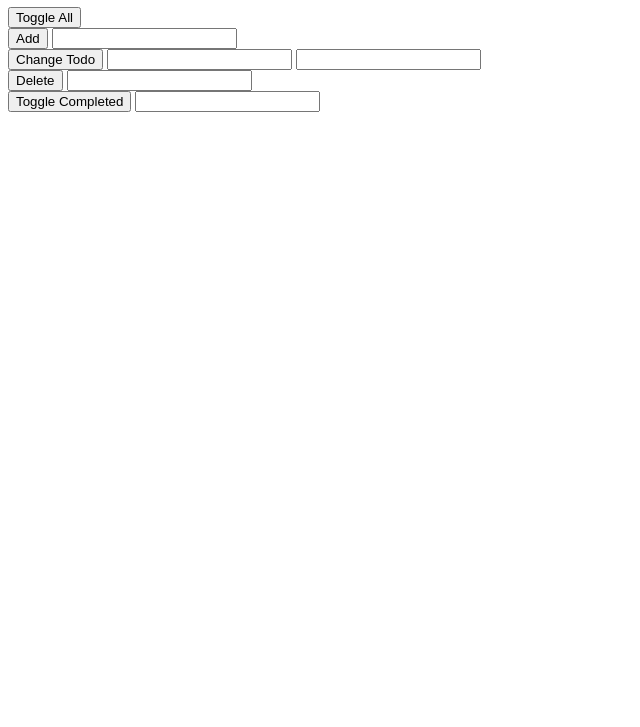
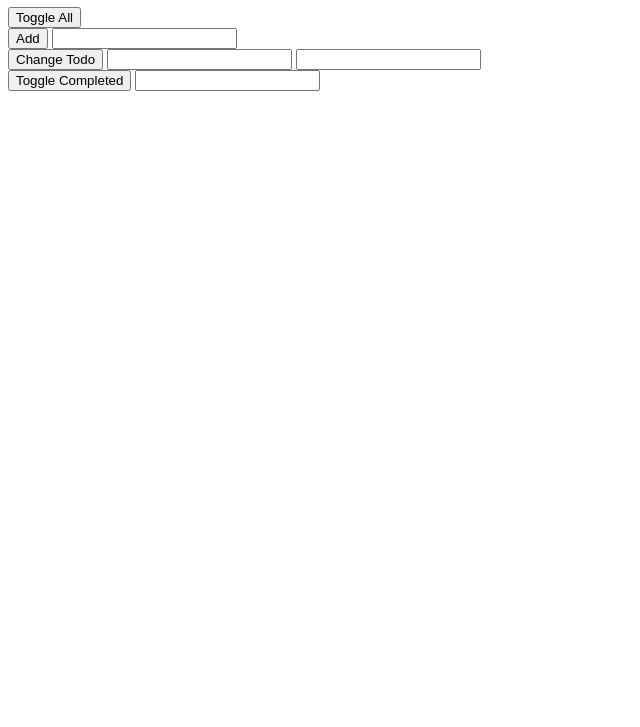
Before and after one commit to steerpike100/practical-javascript, a plain HTML site: page index.html in a window 1280 px wide. Shown: the part 73-800 px from the top of the page, without its empty margins (0-640 px from the left). Drawn offline with Linux system fonts and the light colour scheme.

Commit message:
Version 11

```diff
--- a/index.html
+++ b/index.html
@@ -22,14 +22,9 @@
       <input id="changeTodoTextInput" type="text" />
     </div>
     <div>
-      <button onclick="handlers.deleteTodo()">Delete</button>
-      <input id="deleteTodoPositionInput" type="number" />
-    </div>
-    <div>
       <button onclick="handlers.toggleCompleted()">Toggle Completed</button>
       <input id="toggleCompletedPositionInput" type="number" />
     </div>
-
     <ul></ul>
     <script src="script.js"></script>
   </body>
```
